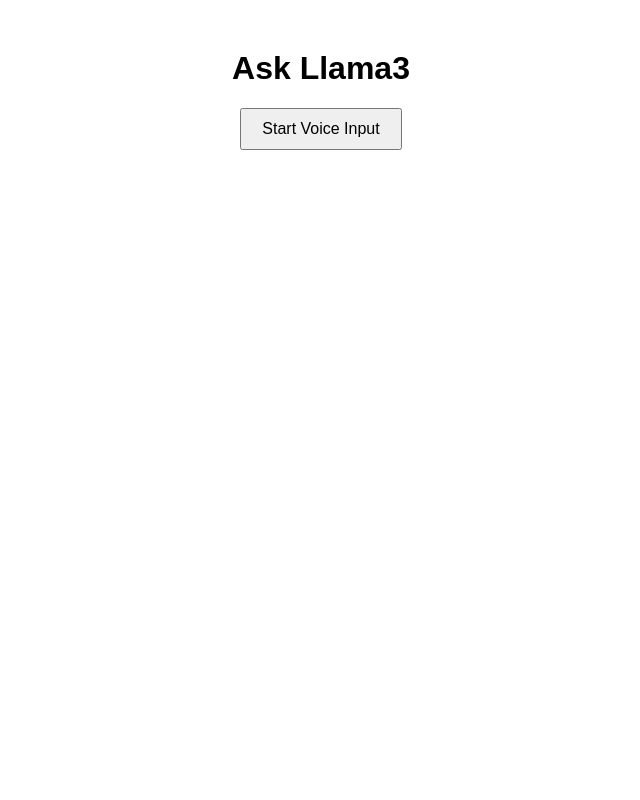
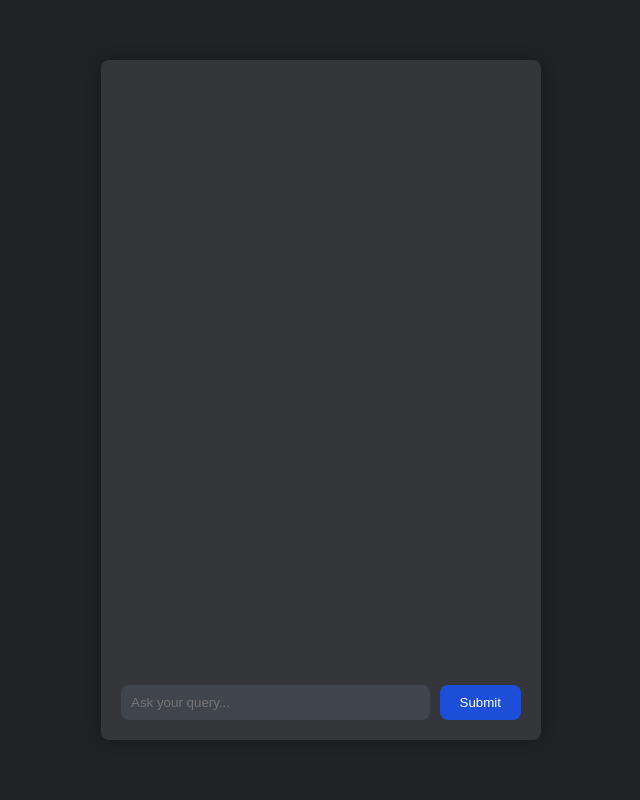
Before and after one commit to amaldeeppatra/Gen-Library, a Flask app: page / in a window 1280 px wide. Shown: the whole page, without its empty margins (319-959 px from the left). Run offline with Flask 3, Linux system fonts and the light colour scheme.

Commit message:
chat interface developed

```diff
--- a/app.py
+++ b/app.py
@@ -1,54 +1,19 @@
 from flask import Flask, request, jsonify, render_template
-import time
-from langchain.chains import RetrievalQA
-from langchain.vectorstores import Chroma
-from langchain.embeddings.sentence_transformer import SentenceTransformerEmbeddings
-from langchain_community.llms import Ollama
-from langchain_community.embeddings import OllamaEmbeddings
+from llama3 import get_answerllama
 
 app = Flask(__name__)
-
-def get_answerllama(query, user_folder):
-    ollama = Ollama(
-        base_url='http://localhost:11434',
-        model="llama3"
-    )
-
-    PERSIST_DIRECTORY = user_folder
-    embeddingstype = SentenceTransformerEmbeddings(model_name='sentence-transformers/all-MiniLM-L6-v2')
-
-    db = Chroma(persist_directory=PERSIST_DIRECTORY, embedding_function=embeddingstype)
-
-    qa_chain = RetrievalQA.from_chain_type(
-        ollama,
-        retriever=db.as_retriever(search_kwargs={"k": 2}),
-    )
-    starttime = time.time()
-
-    return_result = qa_chain.invoke({"query": query})
-    endtime = time.time()
-
-    elapsedtime = endtime - starttime
-    print(f'DEBUG: Time taken by llama3: {elapsedtime:.2f} seconds')
-
-    return return_result
 
 @app.route('/')
 def index():
     return render_template('index.html')
 
-@app.route('/ping', methods=['GET'])
-def ping():
-    return jsonify({"message": "pong"}), 200
-
 @app.route('/ask', methods=['POST'])
-def ask_question():
-    data = request.json
-    query = data.get('query')
-    user_folder = "embeddings"  # Update with the appropriate directory path
-    result = get_answerllama(query, user_folder)
-
-    return jsonify({"result": result['result']}), 200
+def ask():
+    data = request.get_json()
+    query = data['query']
+    # Call your get_answerllama function with the query and user_folder
+    result = get_answerllama(query, 'embeddings')
+    return jsonify({'answer': result['result']})
 
 if __name__ == '__main__':
     app.run(debug=True)
--- a/templates/index.html
+++ b/templates/index.html
@@ -3,68 +3,123 @@
 <head>
     <meta charset="UTF-8">
     <meta name="viewport" content="width=device-width, initial-scale=1.0">
-    <title>Ask Llama3 with Voice Input</title>
+    <title>Chat Interface</title>
     <style>
         body {
-            font-family: Arial, sans-serif;
-            text-align: center;
-            margin-top: 50px;
+            font-family: 'Segoe UI', Tahoma, Geneva, Verdana, sans-serif;
+            margin: 0;
+            padding: 0;
+            background-color: #f9f9f9;
+            display: flex;
+            justify-content: center;
+            align-items: center;
+            height: 100vh;
+            background-color: #202123;
+        }
+        .chat-container {
+            background-color: #35363a;
+            border-radius: 8px;
+            box-shadow: 0 0 15px rgba(0, 0, 0, 0.2);
+            width: 400px;
+            max-width: 100%;
+            padding: 20px;
+            display: flex;
+            flex-direction: column;
+            height: 80vh;
+        }
+        .messages {
+            flex-grow: 1;
+            overflow-y: auto;
+            margin-bottom: 10px;
+            padding-right: 10px;
+        }
+        .message {
+            background-color: #40444b;
+            padding: 10px;
+            border-radius: 8px;
+            margin-bottom: 10px;
+            color: #e0e0e0;
+            max-width: 75%;
+        }
+        .message.user {
+            background-color: #1d4ed8;
+            color: #fff;
+            align-self: flex-end;
+        }
+        .message.bot {
+            background-color: #35363a;
+            align-self: flex-start;
+        }
+        .input-container {
+            display: flex;
+            align-items: center;
+        }
+        input[type="text"] {
+            flex-grow: 1;
+            padding: 10px;
+            border: none;
+            border-radius: 8px;
+            margin-right: 10px;
+            outline: none;
+            background-color: #40444b;
+            color: #fff;
         }
         button {
             padding: 10px 20px;
-            font-size: 16px;
+            background-color: #1d4ed8;
+            color: #fff;
+            border: none;
+            border-radius: 8px;
             cursor: pointer;
         }
-        #result {
-            margin-top: 20px;
-            font-size: 24px;
-            font-weight: bold;
+        button:hover {
+            background-color: #3b82f6;
         }
     </style>
 </head>
 <body>
-    <h1>Ask Llama3</h1>
-    <button onclick="startRecognition()">Start Voice Input</button>
-    <div id="result"></div>
+    <div class="chat-container">
+        <div class="messages" id="messages"></div>
+        <div class="input-container">
+            <input type="text" id="queryInput" placeholder="Ask your query..." required>
+            <button onclick="sendQuery()">Submit</button>
+        </div>
+    </div>
 
     <script>
-        function startRecognition() {
-            const recognition = new (window.SpeechRecognition || window.webkitSpeechRecognition)();
-            recognition.lang = 'en-US';
-            recognition.interimResults = false;
-            recognition.maxAlternatives = 1;
+        function sendQuery() {
+            const query = document.getElementById('queryInput').value;
+            if (query.trim() === '') return;
 
-            recognition.start();
+            // Display user message
+            displayMessage(query, 'user');
 
-            recognition.onresult = function(event) {
-                const transcript = event.results[0][0].transcript;
-                document.getElementById('result').textContent = "You said: " + transcript;
-                sendToBackend(transcript);
-            };
+            fetch('/ask', {
+                method: 'POST',
+                headers: {
+                    'Content-Type': 'application/json'
+                },
+                body: JSON.stringify({ query: query })
+            })
+            .then(response => response.json())
+            .then(data => {
+                displayMessage(data.answer, 'bot');
+            })
+            .catch(error => {
+                displayMessage('Sorry, something went wrong.', 'bot');
+                console.error('Error:', error);
+            });
 
-            recognition.onspeechend = function() {
-                recognition.stop();
-            };
-
-            recognition.onerror = function(event) {
-                document.getElementById('result').textContent = 'Error occurred: ' + event.error;
-            };
+            document.getElementById('queryInput').value = '';
         }
 
-        function sendToBackend(transcript) {
-            const xhr = new XMLHttpRequest();
-            xhr.open("POST", "/ask", true);
-            xhr.setRequestHeader("Content-Type", "application/json;charset=UTF-8");
-            xhr.onreadystatechange = function () {
-                if (xhr.readyState === 4 && xhr.status === 200) {
-                    const response = JSON.parse(xhr.responseText);
-                    document.getElementById('result').textContent = "Llama3 says: " + response.result;
-                }
-            };
-            xhr.onerror = function() {
-                document.getElementById('result').textContent = 'Request failed. Please try again.';
-            };
-            xhr.send(JSON.stringify({ query: transcript }));
+        function displayMessage(text, sender) {
+            const messages = document.getElementById('messages');
+            const messageDiv = document.createElement('div');
+            messageDiv.classList.add('message', sender);
+            messageDiv.textContent = text;
+            messages.appendChild(messageDiv);
+            messages.scrollTop = messages.scrollHeight;
         }
     </script>
 </body>
```
Also changed, not shown: llama3.py (+6 -6 lines), 1 other file.
